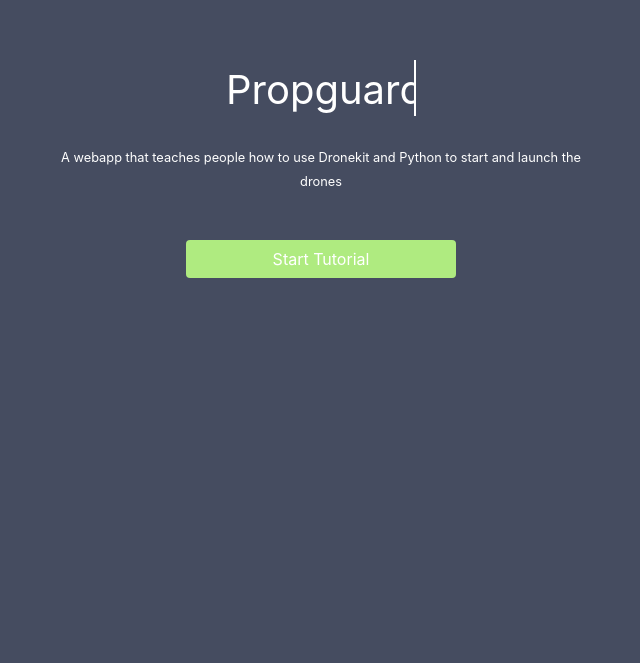
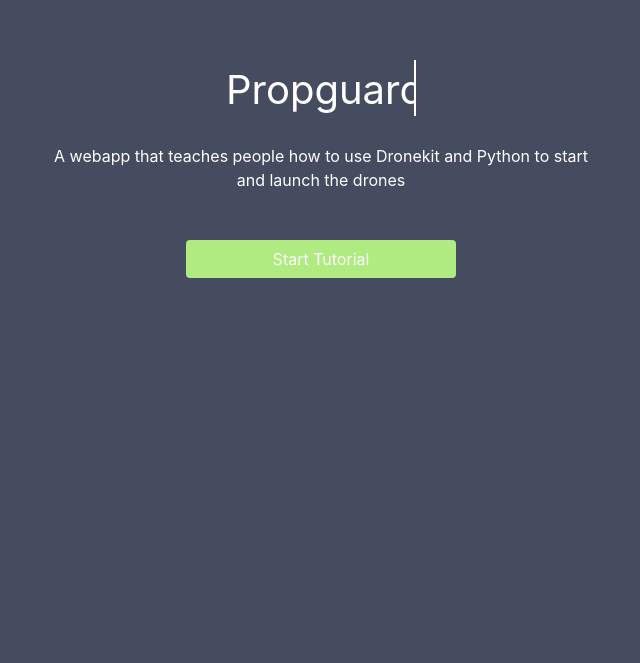
Before and after one commit to MissouriMRR/propguard, a React (Create React App) app: page / in a window 1280 px wide. Shown: the part 137-800 px from the top of the page, without its empty margins (319-959 px from the left). Built offline with nearby package versions, Linux system fonts and the light colour scheme.

Commit message:
increased text size and fixed tslint fixes

```diff
--- a/package.json
+++ b/package.json
@@ -12,12 +12,13 @@
     "bootstrap": "^4.3.1",
     "eslint-config-prettier": "^6.3.0",
     "eslint-plugin-prettier": "^3.1.1",
+    "global": "^4.4.0",
     "react": "^16.9.0",
     "react-dom": "^16.9.0",
     "react-router-dom": "^5.1.2",
     "react-scripts": "3.1.2",
     "styled-components": "^4.4.0",
-    "typescript": "3.6.3"
+    "typescript": "^3.6.4"
   },
   "scripts": {
     "start": "react-scripts start",
--- a/src/components/landing/Landing.tsx
+++ b/src/components/landing/Landing.tsx
@@ -1,13 +1,24 @@
-import React from 'react';
-import { Link } from 'react-router-dom';
-import styled from 'styled-components';
+import React from "react";
+import { Link } from "react-router-dom";
+import styled from "styled-components";
 
 const Landing: React.FC = (): JSX.Element => {
   const Landing = styled.div`
     height: 100%;
     overflow-x: hidden;
-        background-color: #454C60;
-    `
+    background-color: #454c60;
+  `;
+
+  const Main = styled.div`
+    height: 350px;
+    color: white;
+
+    @media screen and (max-width: 575px) {
+      .jumbotron {
+        padding-top: 60px;
+      }
+    }
+  `;
 
   const Title = styled.div`
     position: relative;
@@ -48,39 +59,36 @@
         border-right-color: transparent;
       }
     }
-    `
+  `;
 
-    const Main = styled.div`
-        height: 350px;
-        color: white;
-
-        @media screen and (max-width: 575px) {
-            .jumbotron {
-                padding-top: 60px;
-            }
-        }
-    `
+  const Subtext = styled.span`
+    font-size: 16px;
+  `;
 
   const Button = styled.button`
-        background-color: #AFEB80;
+    background-color: #afeb80;
     color: white;
-    `
+  `;
 
   return (
     <Landing className="Landing">
       <div className="container h-100 text-center">
         <div className="row align-items-center h-100">
           <Main className="col-lg-6 col-md-8 col-10 offset-lg-3 offset-md-2 offset-1 text-center mt-5 mt-xl-0">
-                        <Title>
-                            Propguard
-                        </Title>
-                        <small>A webapp that teaches people how to use Dronekit and Python to start and launch the drones</small> <br></br>
-                        <Link to="/tutorial"><Button className="btn col-6 mt-5">Start Tutorial</Button></Link>
+            <Title>Propguard</Title>
+            <Subtext>
+              A webapp that teaches people how to use Dronekit and Python to
+              start and launch the drones
+            </Subtext>
+            <br />
+            <Link to="/tutorial">
+              <Button className="btn col-6 mt-5">Start Tutorial</Button>
+            </Link>
           </Main>
         </div>
       </div>
     </Landing>
   );
-}
+};
 
-export default Landing;
+export { Landing };
```
Also changed, not shown: src/App.tsx (+8 -8 lines), 2 other files (tests, documents, lock files or other folders). Lines whose indentation alone changed are shown as unchanged.
